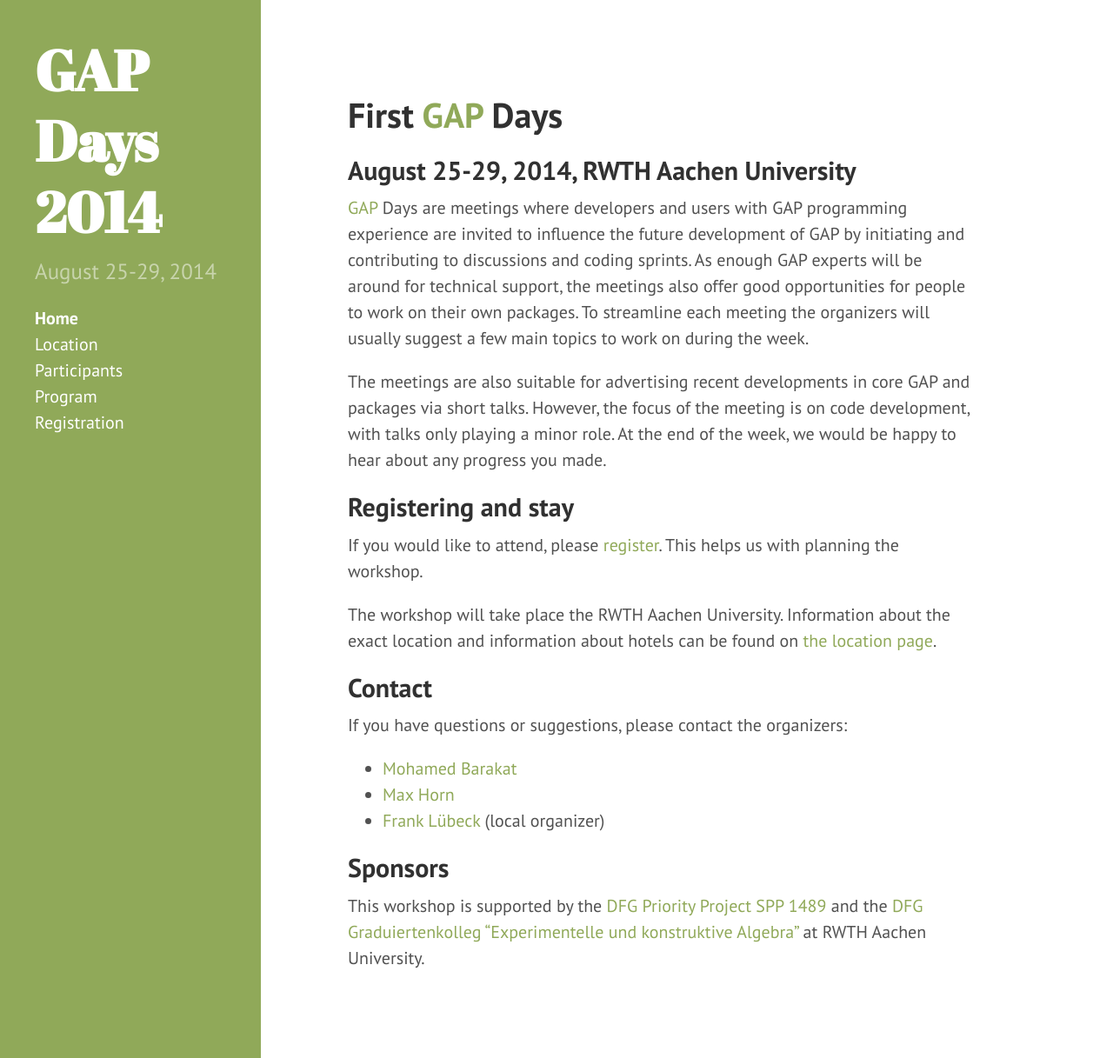
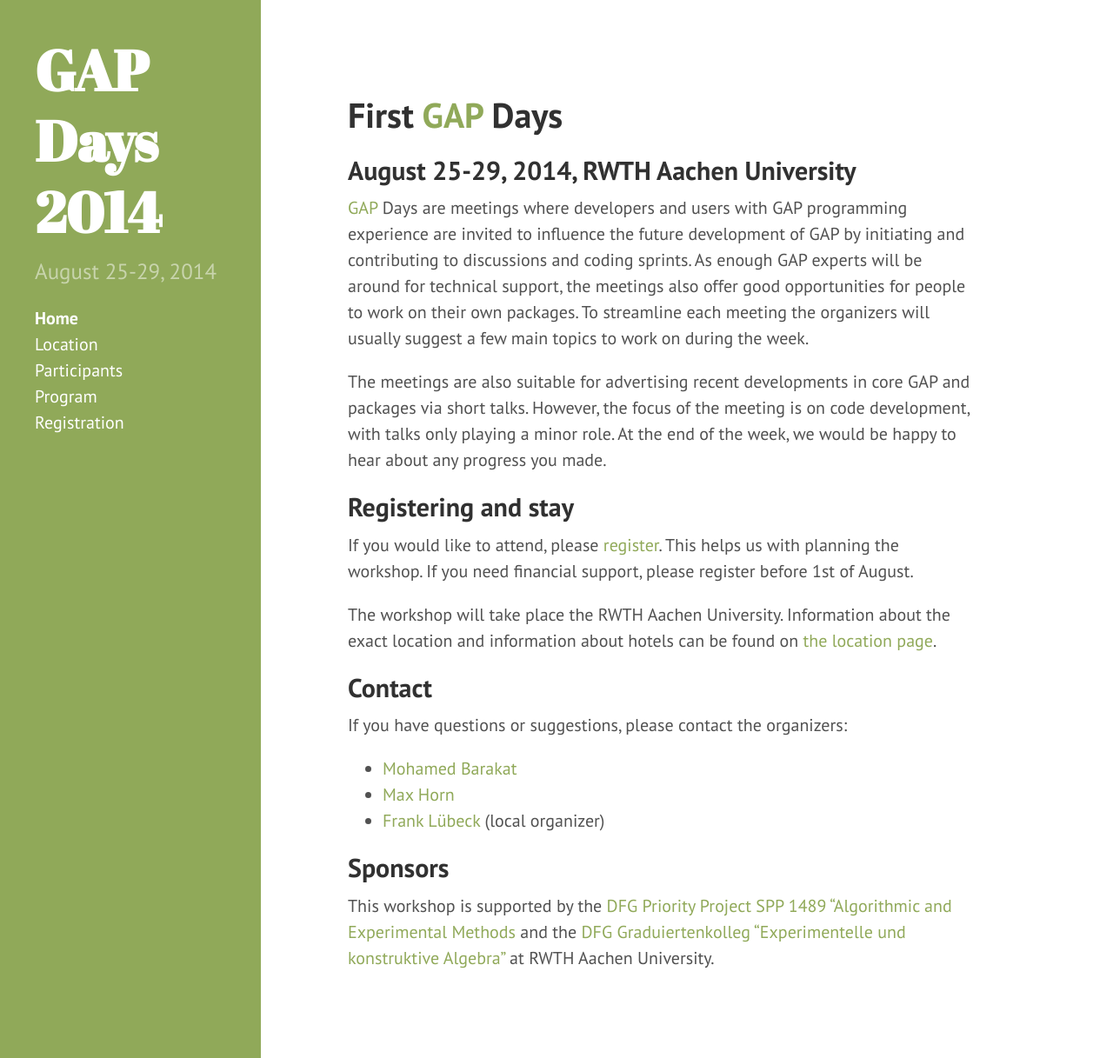
Before and after one commit to olexandr-konovalov/gapdays2014, a Jekyll site: the page built from index.md, in a window 1280 px wide and 1217 px high. Shown: the whole window at 87% size. Built offline with Jekyll 4.4.1, drawn with Linux system fonts in a browser that asks for light colours; Markdown is read by kramdown in place of the engine named in the settings.

Commit message:
Mention financial support & deadline on front page; minor tweak

```diff
--- a/index.md
+++ b/index.md
@@ -22,7 +22,8 @@
 ## Registering and stay
 
 If you would like to attend, please [register](/registration). This helps us
-with planning the workshop.
+with planning the workshop. If you need financial support, please
+register before 1st of August.
 
 The workshop will take place the RWTH Aachen University. Information about the
 exact location and information about hotels
@@ -39,4 +40,6 @@
 
 ## Sponsors
 
-This workshop is supported by the [DFG Priority Project SPP 1489](http://www.computeralgebra.de/) and the [DFG Graduiertenkolleg "Experimentelle und konstruktive Algebra"](http://www.math.rwth-aachen.de/~Graduiertenkolleg/) at RWTH Aachen University.
+This workshop is supported by the
+[DFG Priority Project SPP 1489 "Algorithmic and Experimental Methods](http://www.computeralgebra.de/)
+and the [DFG Graduiertenkolleg "Experimentelle und konstruktive Algebra"](http://www.math.rwth-aachen.de/~Graduiertenkolleg/) at RWTH Aachen University.
```
